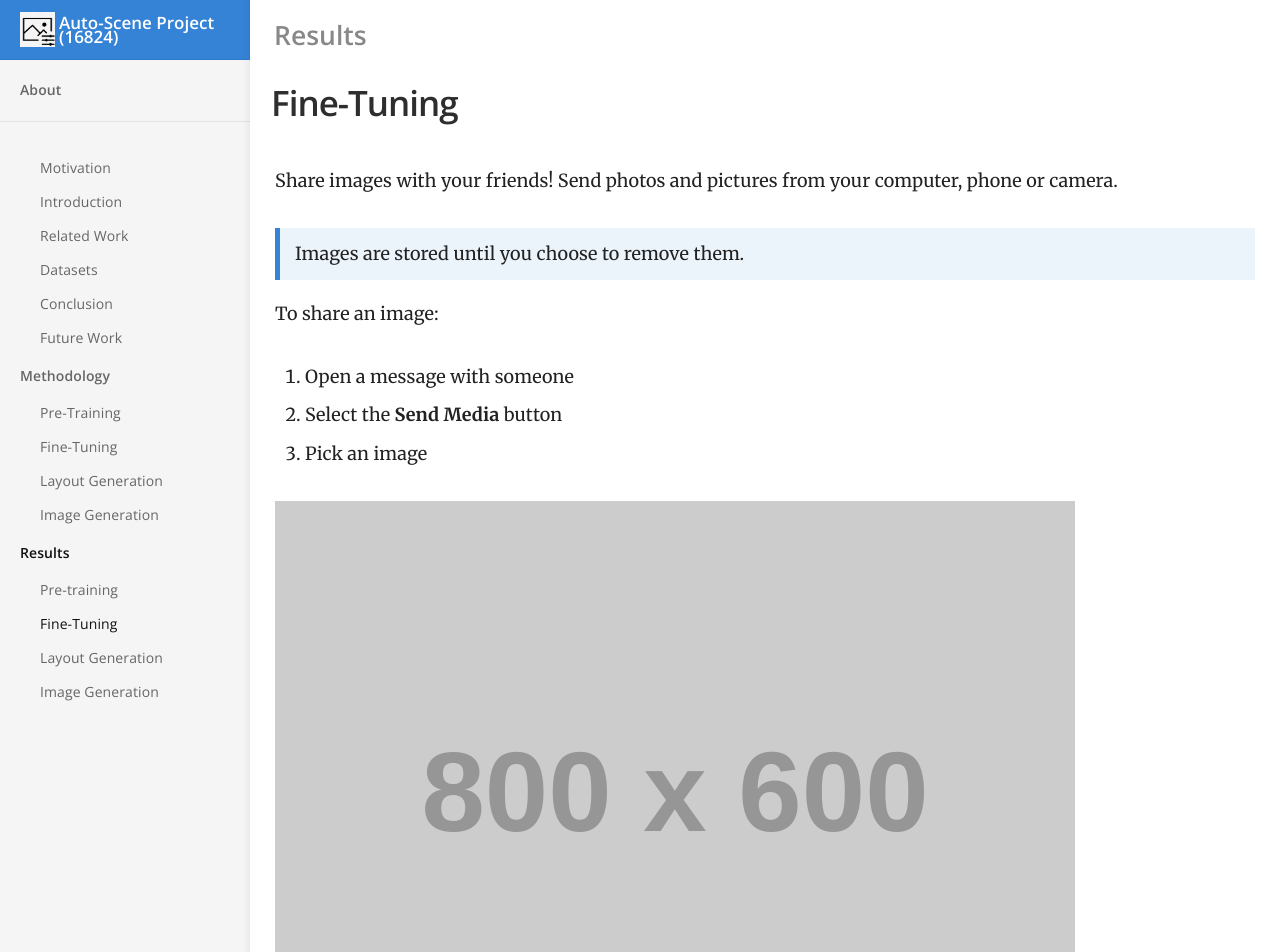
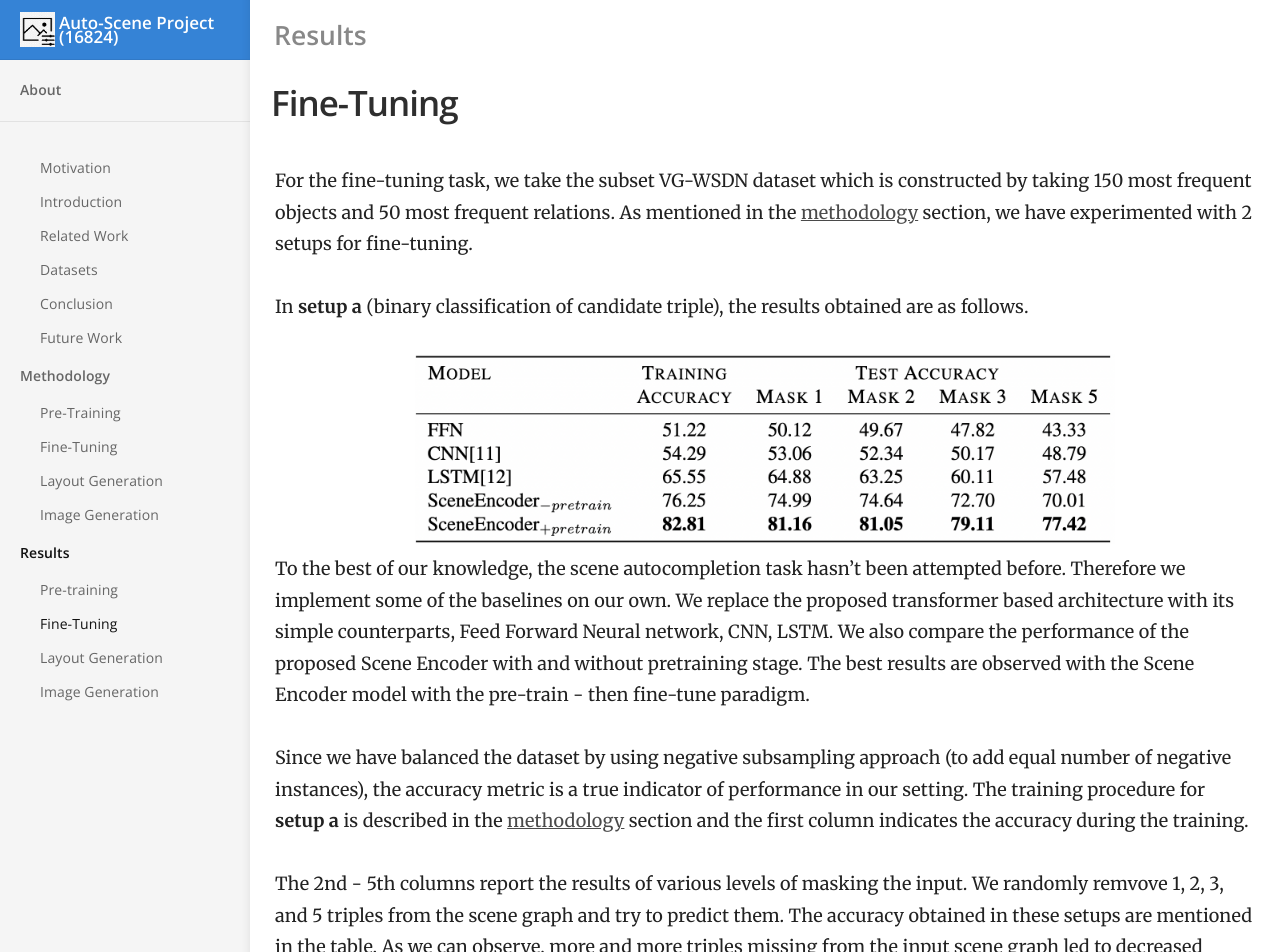
Before and after one commit to bhanu77prakash/scene-edit.github.io, a Jekyll site: the page built from _docs/Results/Fine-Tuning.md, in a window 1280 px wide and 1400 px high. Shown: the top 952 px of the window. Built offline with Jekyll 4.4.1, drawn with Linux system fonts in a browser that asks for light colours; some of the changed text lies outside the part shown.

Commit message:
updated website

```diff
--- a/_docs/Results/Fine-Tuning.md
+++ b/_docs/Results/Fine-Tuning.md
@@ -4,26 +4,44 @@ category: Results
 order: 2
 ---
 
-Share images with your friends! Send photos and pictures from your computer, phone or camera.
+For the fine-tuning task, we take the subset VG-WSDN dataset which is constructed by taking 150 most frequent objects and 50 most frequent relations. As mentioned in the [methodology](../../Methodology/Fine-tuning) section, we have experimented with 2 setups for fine-tuning.
 
-> Images are stored until you choose to remove them.
+In **setup  a** (binary classification of candidate triple), the results obtained are as follows.
+<center>
+<img src="../../images/ft-a-results.png" alt="results" style="width:700px;"/>
+<br>
+</center>
 
-To share an image:
+To the best of our knowledge, the scene autocompletion task hasn't been attempted before. Therefore we implement some of the baselines on our own. We replace the proposed transformer based architecture with its simple counterparts, Feed Forward Neural network, CNN, LSTM. We also compare the performance of the proposed Scene Encoder with and without pretraining stage. The best results are observed with the Scene Encoder model with the pre-train - then fine-tune paradigm.
 
-1. Open a message with someone
-2. Select the **Send Media** button
-3. Pick an image
+Since we have balanced the dataset by using negative subsampling approach (to add equal number of negative instances), the accuracy metric is a true indicator of performance in our setting. The training procedure for **setup  a** is described in the [methodology](../../Methodology/Fine-tuning) section and the first column indicates the accuracy during the training.
 
-![](//placehold.it/800x600)
+The 2nd - 5th columns report the results of various levels of masking the input. We randomly remvove 1, 2, 3, and 5 triples from the scene graph and try to predict them. The accuracy obtained in these setups are mentioned in the table. As we can observe, more and more triples missing from the input scene graph led to decreased performance, which is expected. However, the peformance drop is not drastic when 5 triples are masked when compared to masking one triple.
 
-Supported types:
+Here are some of the qualitative resutls obtained by passing the expanded scene graphs to the pre-trained [sg2im vg-128](https://github.com/google/sg2im) model.
+<center>
+<img src="../../images/qual_ft_a.png" alt="results" style="width:900px;"/>
+<br>
+</center>
+<center>
+<img src="../../images/qual_ft_a_2.png" alt="results" style="width:900px;"/>
+<br>
+</center>
 
-* JPEG
-* PNG
-* BMP
-* GIF
+In each example, the image on the left is the scene graph with 1 missing triple, middle portion is the predicitions from the above fine-tuning setup, and the right part is the generate image with its expanded scene graph plotted. Trivial objects like *sky*, *table*, *boat in ocean*, and *wave in ocean* seemed to improve the image generation process.
 
-Unsupported types:
-
-* SVG
-* WEBP
+For the **setup b**, the results are as follows
+<center>
+<table style="width:500px;">
+    <tr>
+        <th>Mode</th>
+        <th>Relation Accuracy</th>
+        <th>Object Accuracy</th>
+    </tr>
+    <tr>
+        <td>Test</td>
+        <td>59.15</td>
+        <td>53.18</td>
+    </tr>
+</table>
+</center>
```
Also changed, not shown: _docs/Methodology/Fine-tuning.md (+1 -1 lines), _docs/Results/Pre-training.md (+2 -0 lines), images/ft-a-results.png (added), 2 other files.
